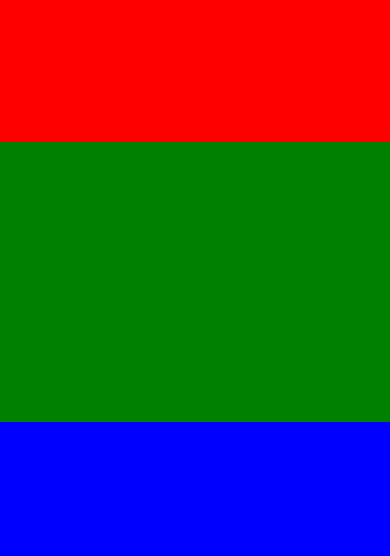
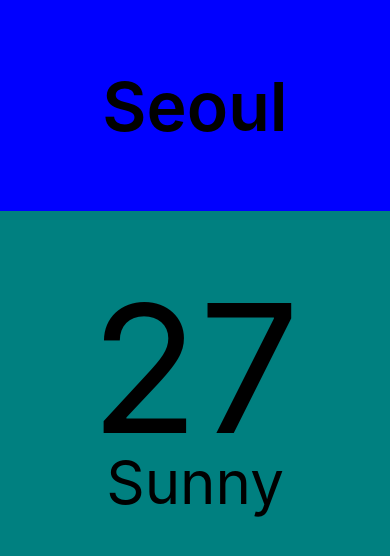
Before and after one commit to kuman514/ReactNativePractice, a React Native app: screen / in a window 390 px wide. Shown: the top 556 px of the page. Built offline with nearby package versions, Linux system fonts and the light colour scheme.

Commit message:
Practicing styles

```diff
--- a/App.js
+++ b/App.js
@@ -1,4 +1,3 @@
-import { StatusBar } from 'expo-status-bar';
 import React from 'react';
 import { StyleSheet, Text, View } from 'react-native';
 
@@ -8,9 +7,15 @@
 export default function App() {
   return (
     <View style={styles.container}>
-      <View style={styles.subView1} />
-      <View style={styles.subView2} />
-      <View style={styles.subView3} />
+      <View style={styles.city}>
+        <Text style={styles.cityName}>Seoul</Text>
+      </View>
+      <View style={styles.weather}>
+        <View style={styles.day}>
+          <Text style={styles.temp}>27</Text>
+          <Text style={styles.description}>Sunny</Text>
+        </View>
+      </View>
     </View>
   );
 }
@@ -20,22 +25,33 @@
 const styles = StyleSheet.create({
   container: {
     flex: 1,
-    flexDirection: 'column'
-  },
-  subView1: {
-    flex: 1,
-    fontSize: 36,
-    backgroundColor: 'red'
-  },
-  subView2: {
-    flex: 2,
-    fontSize: 36,
     backgroundColor: 'green'
   },
-  subView3: {
-    flex: 3,
-    fontSize: 36,
-    backgroundColor: 'blue'
+  city: {
+    flex: 1,
+    backgroundColor: 'blue',
+    justifyContent: 'center',
+    alignItems: 'center'
+  },
+  cityName: {
+    fontSize: 68,
+    fontWeight: '600'
+  },
+  weather: {
+    flex: 3
+  },
+  day: {
+    flex: 1,
+    alignItems: 'center',
+    backgroundColor: 'teal'
+  },
+  temp: {
+    marginTop: 50,
+    fontSize: 178
+  },
+  description: {
+    marginTop: -30,
+    fontSize: 60
   }
 });
 
```
